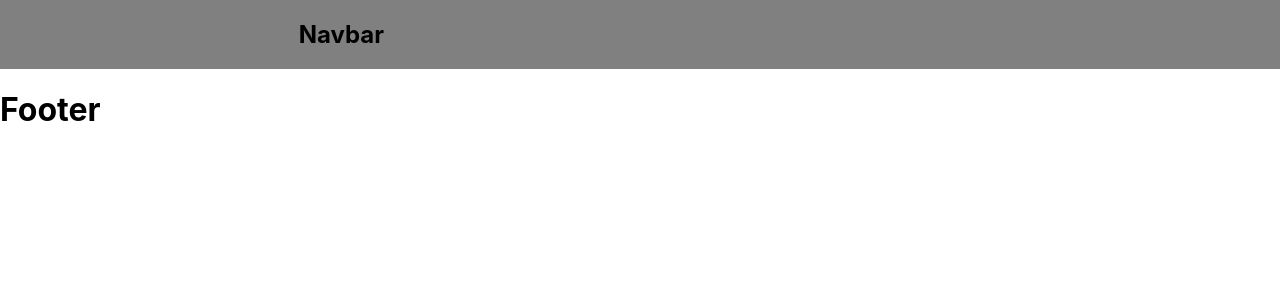
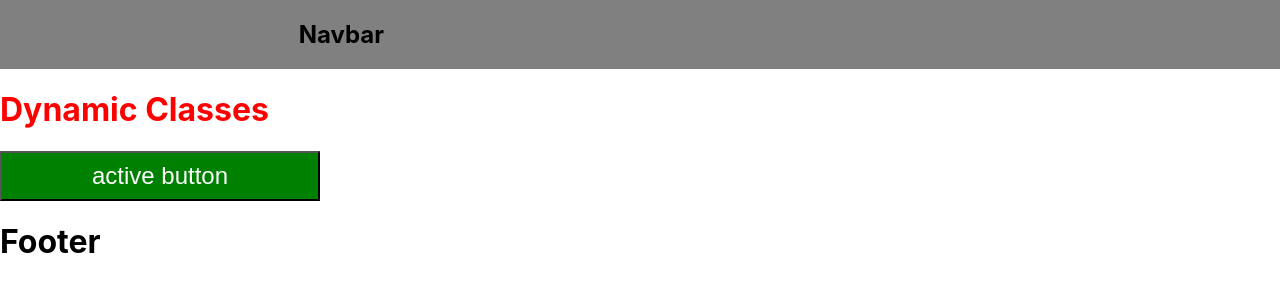
Before and after one commit to ManojNadar/Awdiz-React, a React (Create React App) app in the folder reactawdiz/: page /dynamicclasses in a window 1280 px wide. Before the commit this address had no page. Shown: the top 300 px of the page. Built offline with nearby package versions, Linux system fonts and the light colour scheme.

Commit message:
awdiz practice

```diff
--- a/reactawdiz/src/App.css
+++ b/reactawdiz/src/App.css
@@ -46,3 +46,24 @@
 /* Link {
   text-decoration: none;
 } */
+
+.red {
+  color: red;
+}
+
+.active {
+  background-color: green;
+  color: white;
+  width: 25%;
+  height: 50px;
+  cursor: pointer;
+  font-size: 1.5em;
+}
+.non-active {
+  background-color: grey;
+  color: white;
+  width: 35%;
+  height: 50px;
+  cursor: not-allowed;
+  font-size: 1.5em;
+}
--- a/reactawdiz/src/App.js
+++ b/reactawdiz/src/App.js
@@ -18,6 +18,8 @@ import Params from "./components/Params";
 import UseParamsId from "./components/UseParamsId";
 import Param2 from "./components/Param2";
 import SingleParam from "./components/SingleParam";
+import DynamicStyle from "./components/DynamicStyle";
+import DynamicClasses from "./components/DynamicClasses";
 
 function App() {
   return (
@@ -39,6 +41,8 @@ function App() {
         <Route exact path="/useParams/:id" element={<UseParamsId />} />
         <Route exact path="/nodep" element={<UseEffectNoDep />} />
         <Route exact path="/emptydep" element={<UseEffectEmptyDep />} />
+        <Route exact path="/dynamicstyle" element={<DynamicStyle />} />
+        <Route exact path="/dynamicclasses" element={<DynamicClasses />} />
         <Route
           exact
           path="/UseEffectsingleDep"
--- /dev/null
+++ b/reactawdiz/src/components/DynamicClasses.js
@@ -0,0 +1,20 @@
+import "../App.css";
+import React, { useState } from "react";
+
+const DynamicClasses = () => {
+  const [btn, setBtn] = useState(true);
+  //   console.log(btn);
+
+  const changeBtnStyle = btn ? "active" : "non-active";
+  return (
+    <div>
+      <h1 className="red">Dynamic Classes</h1>
+
+      <button className={changeBtnStyle} onClick={() => setBtn(!btn)}>
+        {btn ? "active button" : " non-active-button"}
+      </button>
+    </div>
+  );
+};
+
+export default DynamicClasses;
--- /dev/null
+++ b/reactawdiz/src/components/DynamicStyle.js
@@ -0,0 +1,24 @@
+import React, { useState } from "react";
+
+const DynamicStyle = () => {
+  const [backgroundColor, setBackgroundColor] = useState("red");
+
+  const changeBackground = () => {
+    setBackgroundColor("blue");
+  };
+
+  const style = {
+    backgroundColor: backgroundColor,
+    color: "white",
+  };
+  return (
+    <div>
+      <h2>{backgroundColor}</h2>
+      <h1 style={style} onClick={changeBackground}>
+        Dynamic Style
+      </h1>
+    </div>
+  );
+};
+
+export default DynamicStyle;
--- a/reactawdiz/src/components/UseParamsId.js
+++ b/reactawdiz/src/components/UseParamsId.js
@@ -7,10 +7,10 @@ const UseParamsId = () => {
   console.log(data);
   return (
     <>
-      <h2>Use Params </h2>
+      {/* <h2>Use Params </h2>
       <h1 style={{ backgroundColor: "aqua" }}>
         product Id : {data && data.id}
-      </h1>
+      </h1> */}
       {product
         .filter((element) => data.id === element.p_id)
         .map((e) => (
```
